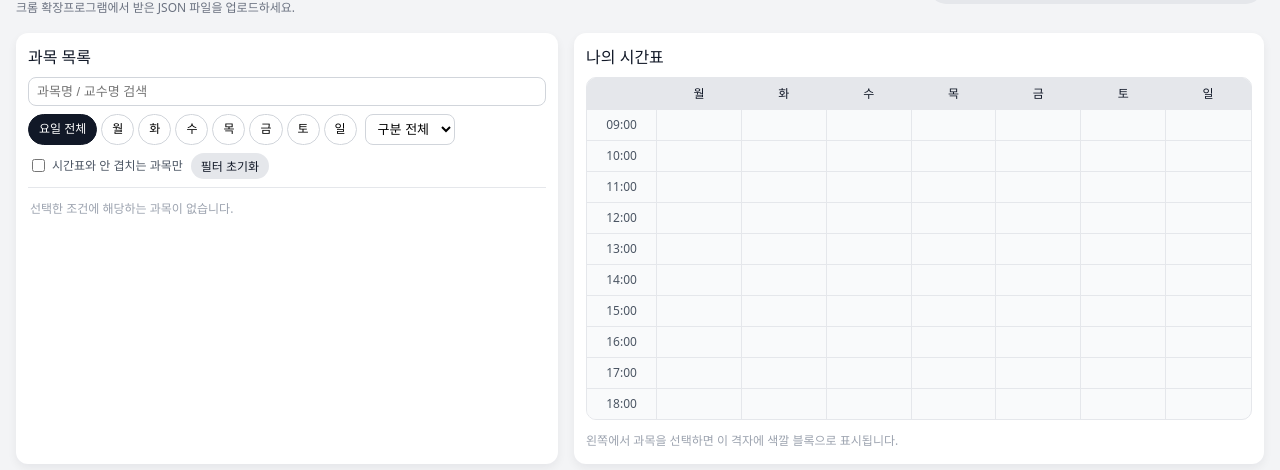
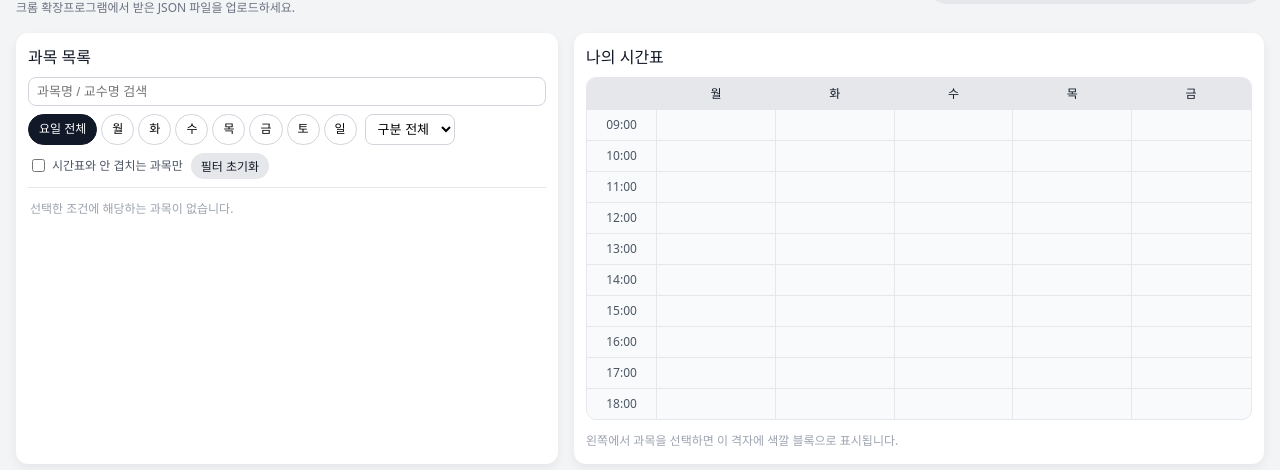
Before and after one commit to seongjuni/TimeBox, a React (Vite) app: page / in a window 1280 px wide. Shown: the part 217-687 px from the top of the page. Built offline with nearby package versions, Linux system fonts and the light colour scheme.

Commit message:
timetablePanel update
토요일, 일요일 default hide 변경

```diff
--- a/src/components/TimetablePanel.tsx
+++ b/src/components/TimetablePanel.tsx
@@ -1,5 +1,5 @@
 // src/components/TimetablePanel.tsx
-import React, { useState } from 'react'
+import React, { useState, useMemo } from 'react'
 import '../styles/timetable.css'
 import type { Course, DayKey } from './CourseListPanel'
 
@@ -30,12 +30,9 @@ type TimetableBlock = {
   id: string
   course: Course
   startHourCell: number
-  endHourCell: number // 예: 9~12면 12
+  endHourCell: number
 }
 
-/**
- * 특정 요일(dayLabel)에 대해 연속된 수업을 하나의 블록으로 만든다.
- */
 function buildDayBlocks(
   courses: Course[],
   dayLabel: string,
@@ -59,7 +56,6 @@ function buildDayBlocks(
     const rawStart = Math.floor(startFloat)
     const rawEnd = Math.ceil(endFloat)
 
-    // periods 범위로 클램핑
     const startCell = Math.max(rawStart, minPeriod)
     const endCell = Math.min(rawEnd, maxPeriod)
 
@@ -83,6 +79,31 @@ const TimetablePanel: React.FC<TimetablePanelProps> = ({
 }) => {
   const [activeCourse, setActiveCourse] = useState<Course | null>(null)
 
+  const hasSaturday = useMemo(
+    () => selectedCourses.some((c) => c.schedule['sat']),
+    [selectedCourses]
+  )
+  const hasSunday = useMemo(
+    () => selectedCourses.some((c) => c.schedule['sun']),
+    [selectedCourses]
+  )
+
+  const visibleDays = useMemo(
+    () =>
+      days.filter((d) => {
+        if (d === '토') return hasSaturday
+        if (d === '일') return hasSunday
+        return true
+      }),
+    [days, hasSaturday, hasSunday]
+  )
+
+  // 🔥 visibleDays 개수에 맞게 그리드 칼럼 수 동적 설정
+  const gridTemplateColumns = useMemo(
+    () => `70px repeat(${visibleDays.length}, 1fr)`,
+    [visibleDays.length]
+  )
+
   return (
     <section className="panel right-panel">
       <div className="panel-header">
@@ -90,14 +111,18 @@ const TimetablePanel: React.FC<TimetablePanelProps> = ({
       </div>
 
       <div className="panel-body timetable-wrapper">
-        <div className="timetable">
-          {/* ───── 1. 헤더 줄 (요일) ───── */}
+        <div
+          className="timetable"
+          style={{ gridTemplateColumns }} // ← 여기 중요
+        >
+          {/* 1. 헤더: 왼쪽 상단 빈 칸 */}
           <div
             className="time-cell day-cell header-cell timetable-header-empty"
             style={{ gridRow: 1, gridColumn: 1 }}
           />
 
-          {days.map((day, dayIndex) => (
+          {/* 2. 헤더: 요일 */}
+          {visibleDays.map((day, dayIndex) => (
             <div
               key={day}
               className="day-cell header-cell"
@@ -107,7 +132,7 @@ const TimetablePanel: React.FC<TimetablePanelProps> = ({
             </div>
           ))}
 
-          {/* ───── 2. 왼쪽 시간 라벨 ───── */}
+          {/* 3. 왼쪽 시간 라벨 */}
           {periods.map((hour, rowIndex) => (
             <div
               key={`time-${hour}`}
@@ -118,9 +143,9 @@ const TimetablePanel: React.FC<TimetablePanelProps> = ({
             </div>
           ))}
 
-          {/* ───── 3. 배경 격자 셀 ───── */}
+          {/* 4. 배경 격자 */}
           {periods.map((hour, rowIndex) =>
-            days.map((day, dayIndex) => (
+            visibleDays.map((day, dayIndex) => (
               <div
                 key={`cell-${day}-${hour}`}
                 className="slot-cell"
@@ -128,7 +153,7 @@ const TimetablePanel: React.FC<TimetablePanelProps> = ({
                   gridRow: rowIndex + 2,
                   gridColumn: dayIndex + 2,
                   borderRight:
-                    dayIndex === days.length - 1
+                    dayIndex === visibleDays.length - 1
                       ? 'none'
                       : '1px solid #e5e7eb',
                 }}
@@ -136,18 +161,14 @@ const TimetablePanel: React.FC<TimetablePanelProps> = ({
             ))
           )}
 
-          {/* ───── 4. 실제 수업 블록 (클릭 가능한 버튼) ───── */}
-          {days.map((day, dayIndex) => {
+          {/* 5. 수업 블록 */}
+          {visibleDays.map((day, dayIndex) => {
             const blocks = buildDayBlocks(selectedCourses, day, periods)
 
             return blocks.map((block) => {
               const startIndex = periods.indexOf(block.startHourCell)
               const endIndex = periods.indexOf(block.endHourCell)
-
               if (startIndex === -1 || endIndex === -1) return null
-
-              const rowStart = startIndex + 2 // 1은 헤더, 2부터 시간
-              const rowEnd = endIndex + 2
 
               return (
                 <button
@@ -156,8 +177,8 @@ const TimetablePanel: React.FC<TimetablePanelProps> = ({
                   className="course-block"
                   style={{
                     gridColumn: dayIndex + 2,
-                    gridRowStart: rowStart,
-                    gridRowEnd: rowEnd,
+                    gridRowStart: startIndex + 2,
+                    gridRowEnd: endIndex + 2,
                   }}
                   onClick={() => setActiveCourse(block.course)}
                 >
@@ -173,7 +194,7 @@ const TimetablePanel: React.FC<TimetablePanelProps> = ({
           })}
         </div>
 
-        {/* ───── 5. 아래쪽 정보창 ───── */}
+        {/* 6. 아래 정보창 */}
         {activeCourse && (
           <div className="course-info-panel">
             <div className="course-info-header">
@@ -196,7 +217,7 @@ const TimetablePanel: React.FC<TimetablePanelProps> = ({
             </div>
 
             <div className="course-info-schedule">
-              {days.map((label) => {
+              {visibleDays.map((label) => {
                 const dayKey = labelToDayKey[label]
                 const info = activeCourse.schedule[dayKey]
                 if (!info) return null
```
